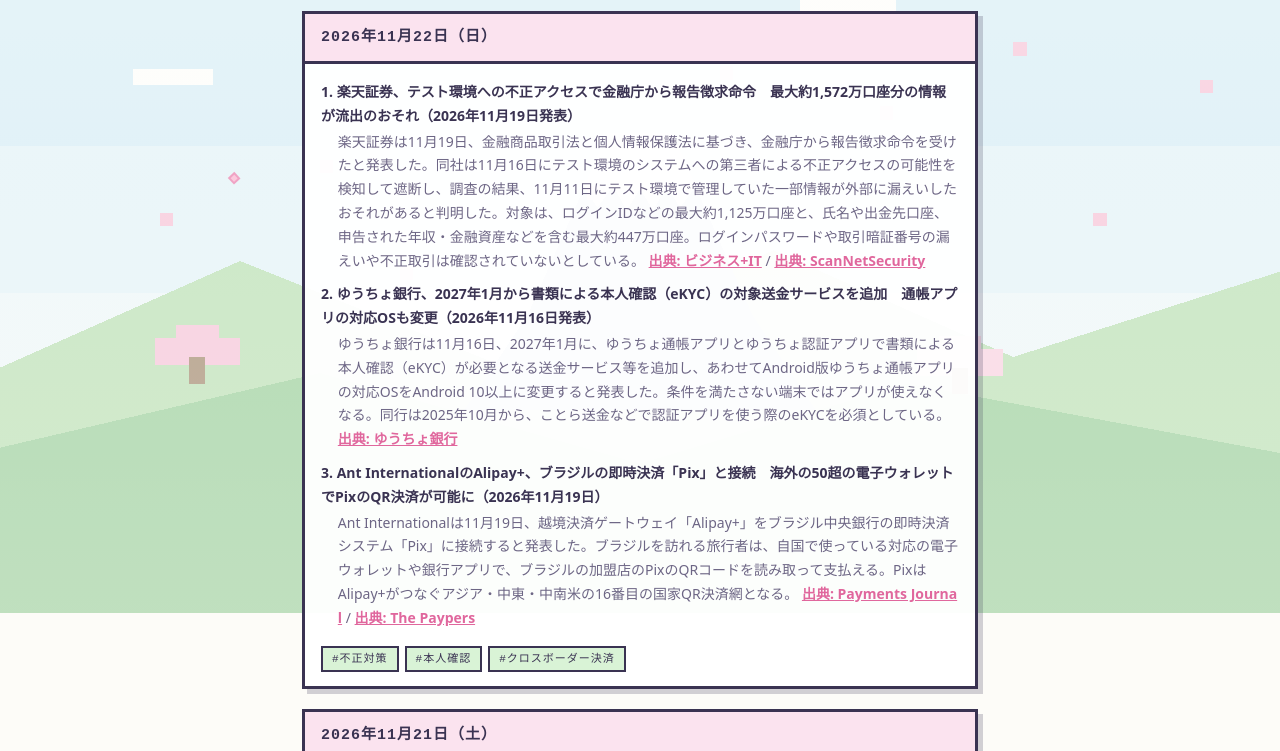
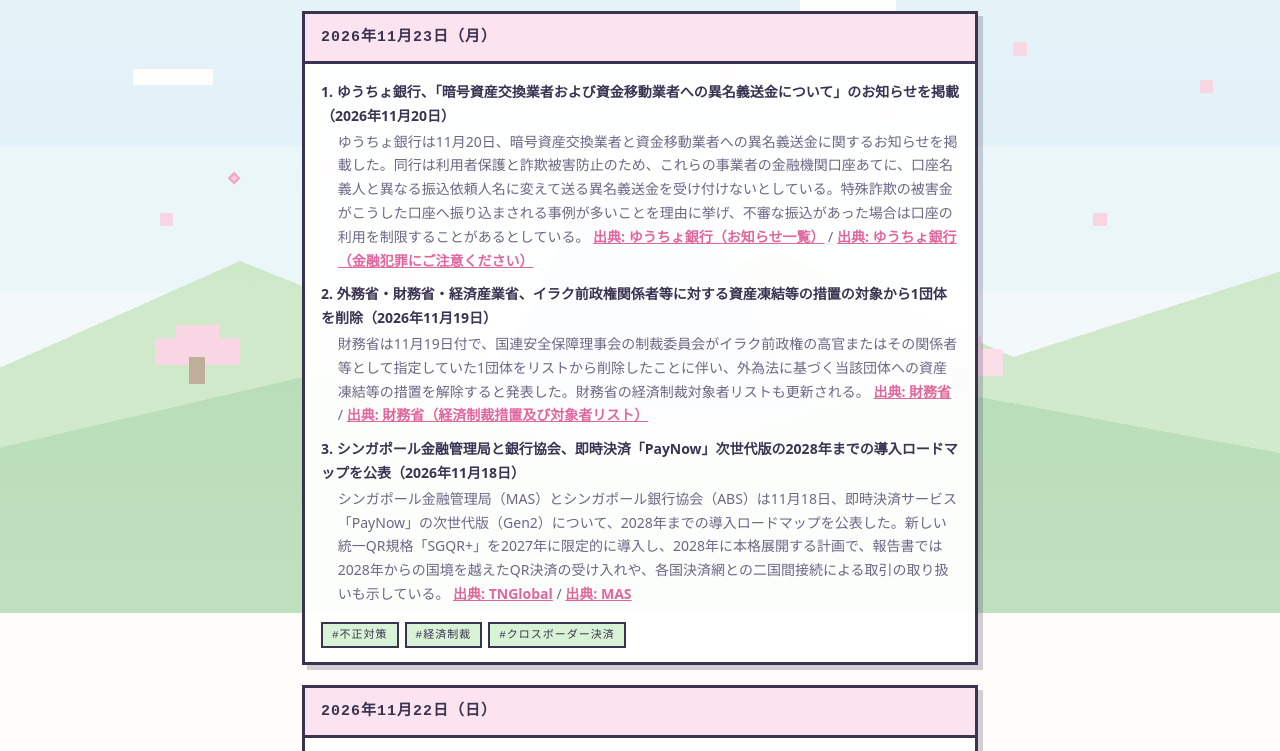
Before and after one commit to fujisawakazuhi/-, a plain HTML site: page fund-transfer/daily-news/index.html in a window 1280 px wide. Shown: the part 187-938 px from the top of the page. Drawn offline with Linux system fonts and the light colour scheme; a web font is replaced by a local one.

Commit message:
Daily news: 2026-11-23
Co-Authored-By: Claude Opus 5.5 <noreply@anthropic.com>
Claude-Session: https://claude.ai/code/session_01MqKzwwiLbJrVY7si1Jm49H

```diff
--- a/fund-transfer/daily-news/index.html
+++ b/fund-transfer/daily-news/index.html
@@ -41,6 +41,21 @@
 <!-- ▼▼▼ 新しい投稿はこのマーカーの直下に追加する（新しいものが上） ▼▼▼ -->
       <article class="post">
         <div class="post-head">
+          <time datetime="2026-11-23">2026年11月23日（月）</time>
+        </div>
+        <div class="post-body">
+          <p><b>1. ゆうちょ銀行、「暗号資産交換業者および資金移動業者への異名義送金について」のお知らせを掲載（2026年11月20日）</b><br><span class="news-text">ゆうちょ銀行は11月20日、暗号資産交換業者と資金移動業者への異名義送金に関するお知らせを掲載した。同行は利用者保護と詐欺被害防止のため、これらの事業者の金融機関口座あてに、口座名義人と異なる振込依頼人名に変えて送る異名義送金を受け付けないとしている。特殊詐欺の被害金がこうした口座へ振り込まされる事例が多いことを理由に挙げ、不審な振込があった場合は口座の利用を制限することがあるとしている。 <a href="https://www.jp-bank.japanpost.jp/news/2026/news_2026.html">出典: ゆうちょ銀行（お知らせ一覧）</a> / <a href="https://www.jp-bank.japanpost.jp/crime/crm_index.html">出典: ゆうちょ銀行（金融犯罪にご注意ください）</a></span></p>
+          <p><b>2. 外務省・財務省・経済産業省、イラク前政権関係者等に対する資産凍結等の措置の対象から1団体を削除（2026年11月19日）</b><br><span class="news-text">財務省は11月19日付で、国連安全保障理事会の制裁委員会がイラク前政権の高官またはその関係者等として指定していた1団体をリストから削除したことに伴い、外為法に基づく当該団体への資産凍結等の措置を解除すると発表した。財務省の経済制裁対象者リストも更新される。 <a href="https://www.mof.go.jp/policy/international_policy/gaitame_kawase/gaitame/economic_sanctions/iraqhoudou_20261120.html">出典: 財務省</a> / <a href="https://www.mof.go.jp/policy/international_policy/gaitame_kawase/gaitame/economic_sanctions/list.html">出典: 財務省（経済制裁措置及び対象者リスト）</a></span></p>
+          <p><b>3. シンガポール金融管理局と銀行協会、即時決済「PayNow」次世代版の2028年までの導入ロードマップを公表（2026年11月18日）</b><br><span class="news-text">シンガポール金融管理局（MAS）とシンガポール銀行協会（ABS）は11月18日、即時決済サービス「PayNow」の次世代版（Gen2）について、2028年までの導入ロードマップを公表した。新しい統一QR規格「SGQR+」を2027年に限定的に導入し、2028年に本格展開する計画で、報告書では2028年からの国境を越えたQR決済の受け入れや、各国決済網との二国間接続による取引の取り扱いも示している。 <a href="https://technode.global/2026/11/19/mas-abs-paynow-gen2-roadmap-2028/">出典: TNGlobal</a> / <a href="https://www.mas.gov.sg/-/media/PayNow-Gen2-Phase-2/PayNow-Gen2-Phase-2-report.pdf">出典: MAS</a></span></p>
+        </div>
+        <div class="post-tags">
+          <span>#不正対策</span>
+          <span>#経済制裁</span>
+          <span>#クロスボーダー決済</span>
+        </div>
+      </article>
+      <article class="post">
+        <div class="post-head">
           <time datetime="2026-11-22">2026年11月22日（日）</time>
         </div>
         <div class="post-body">
```
